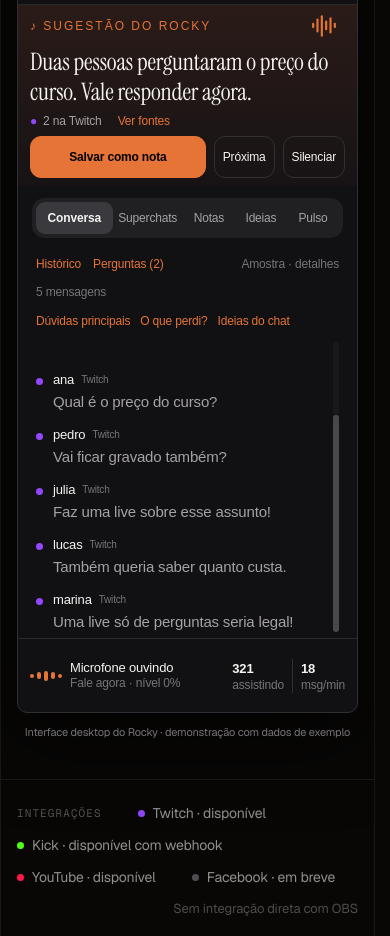
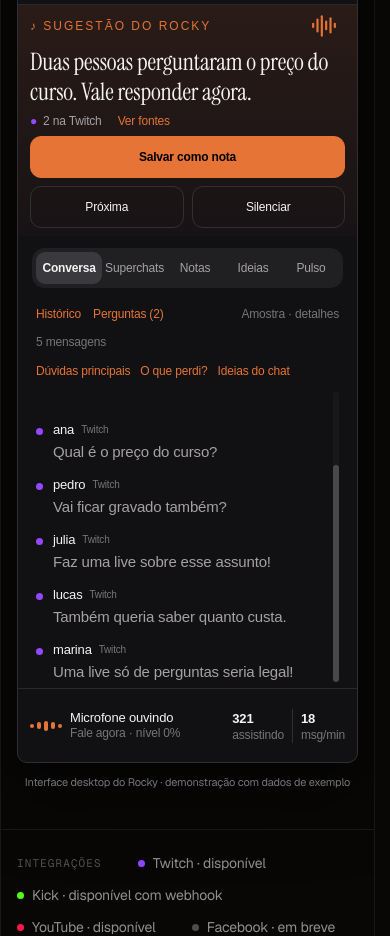
Before and after one commit to opensources-com-br/rocky, a Next.js app in the folder apps/web/: page / in a window 390 px wide. Shown: the part 800-1736 px from the top of the page. Built offline with nearby package versions, Linux system fonts and the light colour scheme.

Commit message:
fix: prevent preview controls clipping on narrow screens

```diff
--- a/apps/web/components/landing/app-preview.css
+++ b/apps/web/components/landing/app-preview.css
@@ -64,3 +64,10 @@
 
 .rocky-platforms .kick i { background: #53fc18; }
 .rocky-platforms .youtube i { background: #ff164a; }
+@media (max-width: 400px) {
+  .rocky-answer-actions { flex-wrap: wrap; }
+  .rocky-answer-actions [data-slot="button"]:first-child { flex-basis: 100%; }
+  .rocky-answer-actions [data-slot="button"] { flex: 1; }
+  .rocky-tabs { flex-wrap: wrap; gap: 2px; }
+  .rocky-tabs > span { min-width: 56px; }
+}
```
